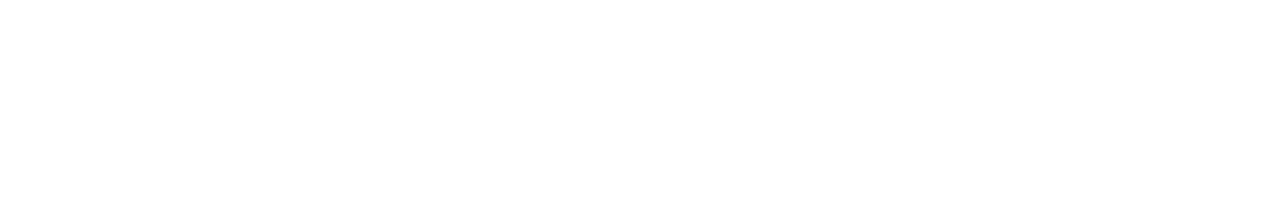
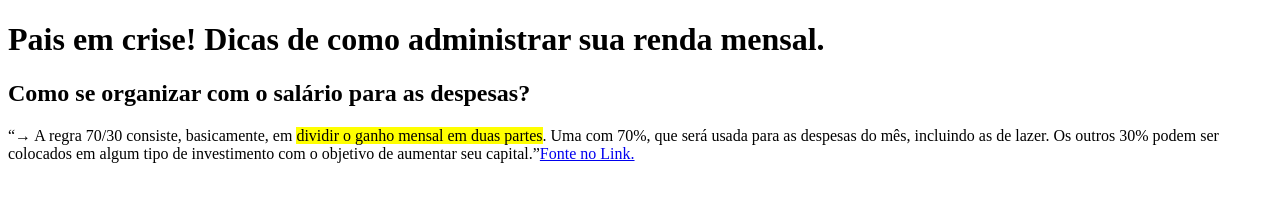
Before and after one commit to 25ribeiro/Financeiro-Hackton, a plain HTML site: page 01.html in a window 1280 px wide. Drawn offline with Linux system fonts and the light colour scheme.

Commit message:
esboço.01html

```diff
--- a/01.html
+++ b/01.html
@@ -4,8 +4,13 @@
     <meta charset="UTF-8">
     <meta http-equiv="X-UA-Compatible" content="IE=edge">
     <meta name="viewport" content="width=device-width, initial-scale=1.0">
-    <title><strong>Educação Financeira</strong></title>
+    <link rel="shortcut icon" href="Hackton/favicon.ico/dollar-scale-icon.png" type="image/x-icon">
+    <title>Educação Financeira</title>
+
 </head>
+<h1>Pais em crise! Dicas de como administrar sua renda mensal.</h1>
+<h2>Como se organizar com o salário para as despesas?</h2>
+    <q>&rarr; A regra 70/30 consiste, basicamente, em <mark>dividir o ganho mensal em duas partes</mark>. Uma com 70%, que será usada para as despesas do mês, incluindo as de lazer. Os outros 30% podem ser colocados em algum tipo de investimento com o objetivo de aumentar seu capital.</q><a href= "https://xpeedschool.com.br/blog/como-dividir-o-salario-para-economizar/">Fonte no Link.</a>
 <body>
 
 </body>
```
